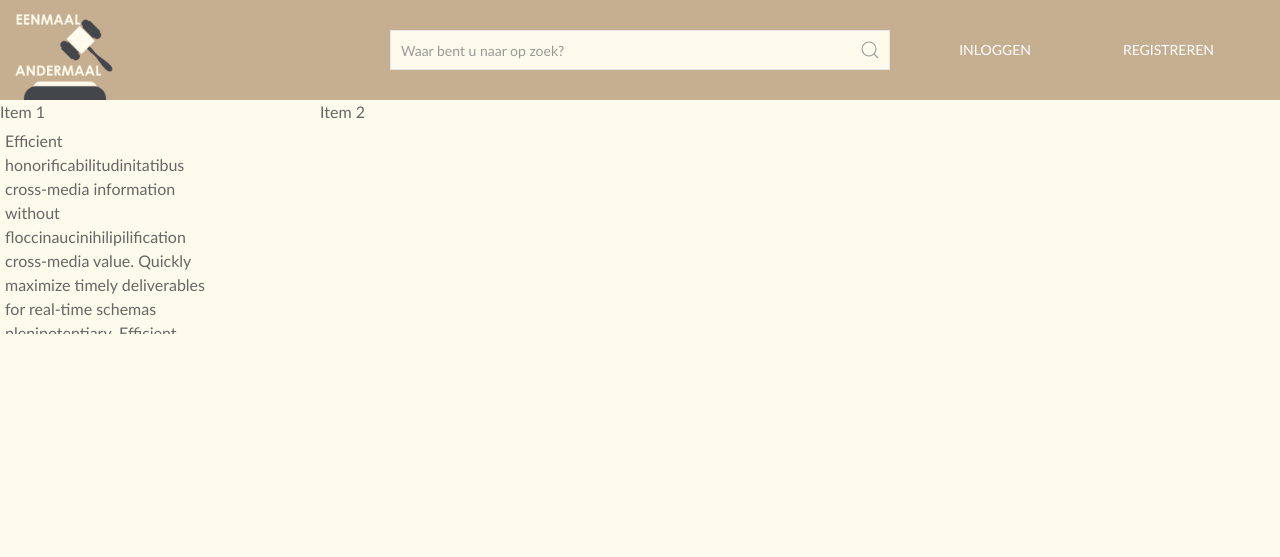
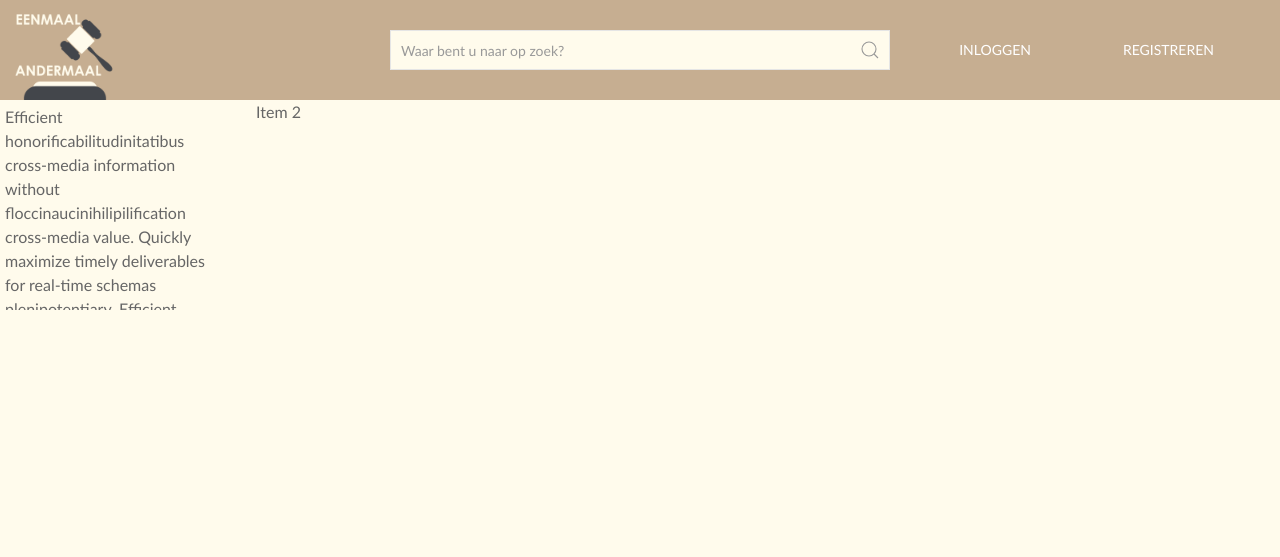
Before and after one commit to dzdylanzd/website, a PHP site: page / in a window 1280 px wide. Shown: the top 557 px of the page. Run offline with PHP 8.4, Linux system fonts and the light colour scheme.

Commit message:
Update index.php

```diff
--- a/UI-kit/index.php
+++ b/UI-kit/index.php
@@ -35,7 +35,9 @@
                             <input class="uk-input" type="text" name="search" placeholder="Waar bent u naar op zoek?">
                         </div>
                     </form>
+                    <a class="uk-margin-left" href="index.php" uk-icon="icon: user" ></a>
                 </div>
+
             </div>
 
 
@@ -45,21 +47,21 @@
     </div>
 
     <div class="uk-flex">
-    <div class="uk-width-1-4">Item 1</div>
-    <div class="uk-width-3-4">Item 2</div>
-
-</div>
-
-
-
-    <div class="scrollbox">
+    <div class="uk-width-1-5"> <div class="scrollbox">
         Efficient honorificabilitudinitatibus
         cross-media information without floccinaucinihilipilification cross-media value. Quickly maximize timely deliverables for real-time schemas plenipotentiary.
         Efficient honorificabilitudinitatibus
         cross-media information without floccinaucinihilipilification cross-media value. Quickly maximize timely deliverables for real-time schemas plenipotentiary.
         Efficient honorificabilitudinitatibus
         cross-media information without floccinaucinihilipilification cross-media value. Quickly maximize timely deliverables for real-time schemas plenipotentiary.
-    </div>
+    </div></div>
+    <div class="uk-width-4-5">Item 2</div>
+
+</div>
+
+
+
+
 
     <div class="footer">
         <p>Footer</p>
```
